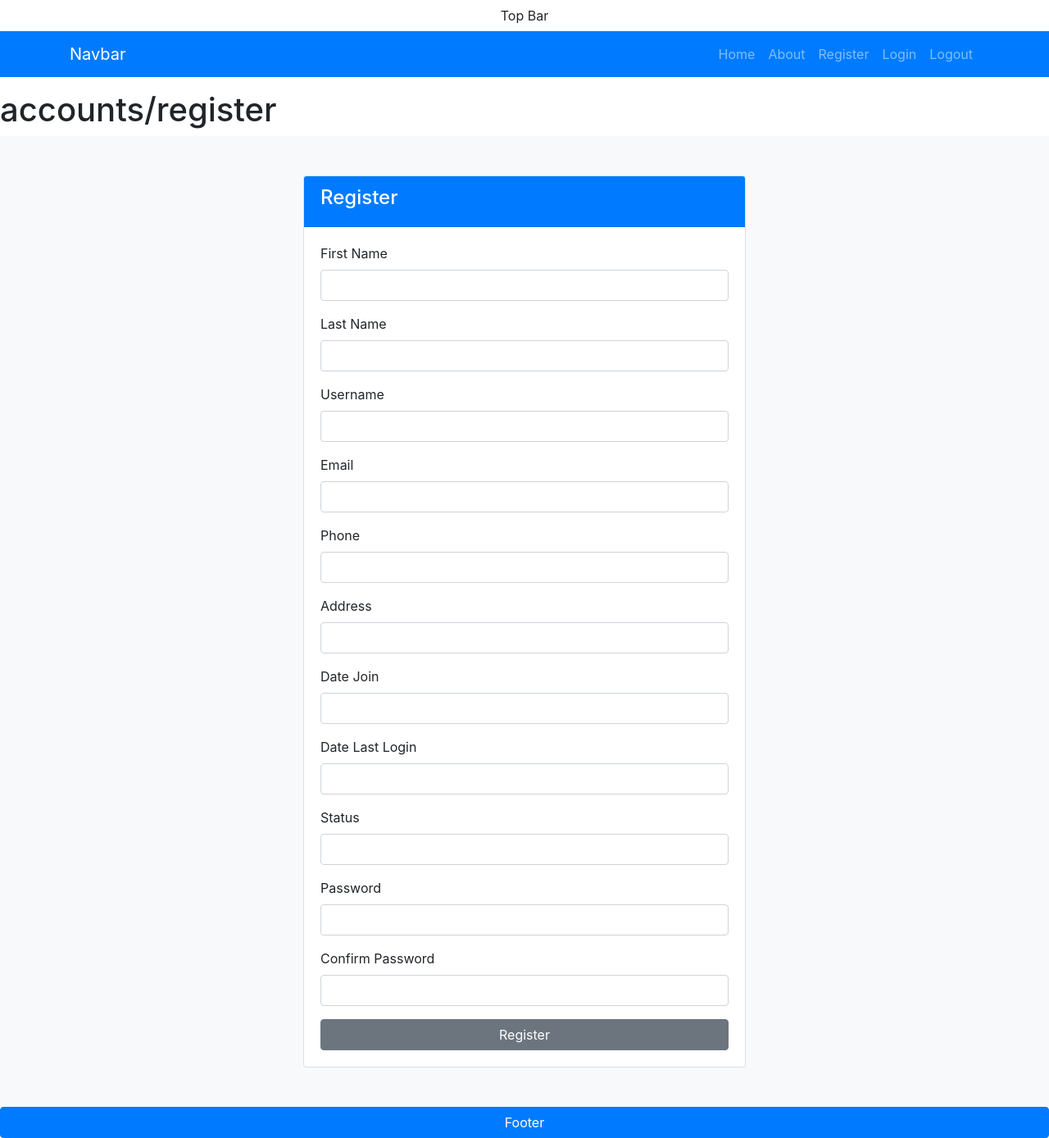
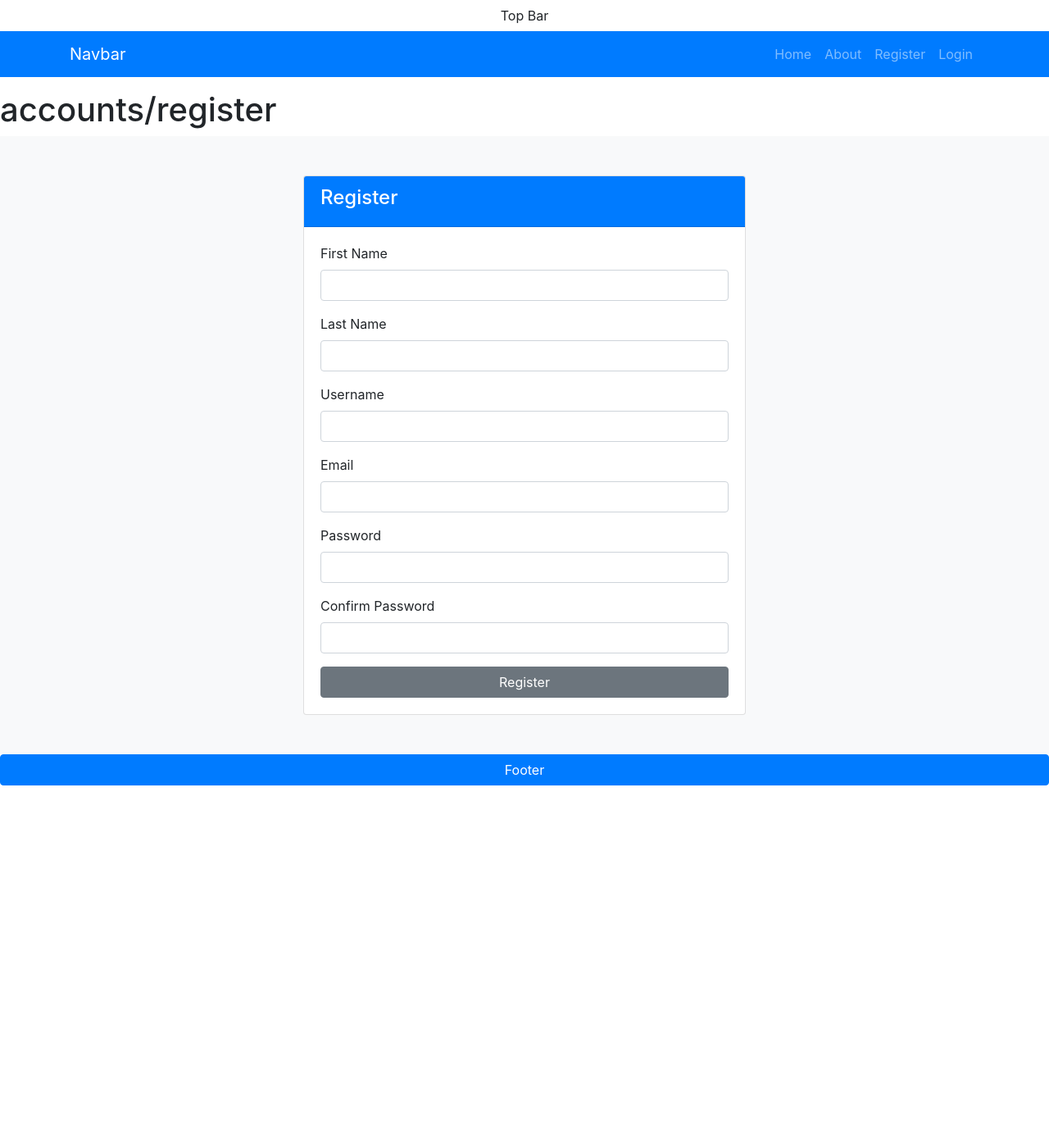
Before and after one commit to cslam0002/elib, a Django app: page /accounts/register in a window 1280 px wide. Shown: the whole page at 82% size. After the commit the page ends 958 px from the top, so only its background shows below. Run offline with Django 5.2, Linux system fonts and the light colour scheme.

Commit message:
create user account and provide login/logout service

```diff
--- a/accounts/urls.py
+++ b/accounts/urls.py
@@ -4,10 +4,13 @@ from . import views
 app_name = 'accounts'
 
 urlpatterns = [
+    path('login', views.login, name='login'),
+    path('logout', views.logout, name='logout'),
+    path('register', views.register, name='register'),
+
+
     path('edit', views.edit, name='edit'),
     path('listing', views.listing, name='listing'),
-    path('login', views.login, name='login'),
-    path('register', views.register, name='register'),
     path('reset', views.reset, name='reset'),
     path('search', views.search, name='search'),
     path('update', views.update, name='update'),
--- a/accounts/views.py
+++ b/accounts/views.py
@@ -1,4 +1,8 @@
 from django.shortcuts import render
+
+from django.shortcuts import redirect
+from django.contrib import messages, auth
+from django.contrib.auth.models import User
 
 # Create your views here.
 
@@ -9,12 +13,52 @@ def listing(request):
     return render(request, 'accounts/listing.html')
 
 def login(request):
+    if request.method == "POST":
+        username = request.POST["username"]
+        password = request.POST["password"]
+        user = auth.authenticate(request, username=username, password=password)
+        if user is not None:
+            auth.login(request, user)
+            messages.success(request, "You are logged in !")
+            # return redirect("accounts:dashboard")
+            return redirect("pages:index")
+        else:
+            messages.error(request, "Invalid credentials !")
+            return redirect("accounts:login")
     return render(request, 'accounts/login.html')
 
 def logout(request):
-    return render(request, 'pages/index.html')
+    if request.method == "POST":
+        auth.logout(request)
+        messages.success(request, "You are now logged out !")
+    return redirect("pages:index")
 
 def register(request):
+    if (request.method == "POST"):
+        first_name = request.POST['first_name']
+        last_name = request.POST['last_name']
+        username = request.POST['username']
+        email = request.POST['email']
+        password = request.POST['password']
+        password2 = request.POST['password2']
+        if password == password2:
+            if User.objects.filter(username=username).exists():
+                messages.error(request, "Username already exists !")
+                return redirect("accounts:register")
+            else:
+                if User.objects.filter(email=email).exists():
+                    messages.error(request,"Email already exists !")
+                    return redirect("accounts:register")
+                else:
+                    user = User.objects.create_user(username=username, password=password, email=email, first_name=first_name, last_name=last_name)
+                    user.save()
+                    messages.success(request, "Account created successfully !")
+                    return redirect("accounts:login")
+        else:
+            messages.error(request, "Passwords do not match !")
+            return redirect("accounts:register")
+    else:
+        return render(request, 'accounts/register.html')
     return render(request, 'accounts/register.html')
 
 def reset(request):
--- a/templates/accounts/edit.html
+++ b/templates/accounts/edit.html
@@ -5,7 +5,7 @@
 <h1> accounts/edit </h1>
 
  <section id="register" class="bg-light py-5">
-      <div class="container"">
+      <div class="container">
         <div class="row">
           <div class="col-md-6 mx-auto">
 
@@ -56,9 +56,6 @@
                       required
                     />
                   </div>
-
-
-
                   <div class="form-group">
                     <label for="phone">Phone</label>
                     <input
--- a/templates/accounts/register.html
+++ b/templates/accounts/register.html
@@ -5,7 +5,7 @@
 <h1> accounts/register </h1>
 
  <section id="register" class="bg-light py-5">
-      <div class="container"">
+      <div class="container">
         <div class="row">
           <div class="col-md-6 mx-auto">
 
@@ -56,60 +56,6 @@
                       required
                     />
                   </div>
-
-
-
-                  <div class="form-group">
-                    <label for="phone">Phone</label>
-                    <input
-                      id="phone"
-                      type="text"
-                      name="phone"
-                      class="form-control"
-                      required
-                    />
-                  </div>
-                  <div class="form-group">
-                    <label for="address">Address</label>
-                    <input
-                      id="address"
-                      type="text"
-                      name="address"
-                      class="form-control"
-                      required
-                    />
-                  </div>
-                  <div class="form-group">
-                    <label for="datejoin">Date Join</label>
-                    <input
-                      id="datejoined"
-                      type="text"
-                      name="datejoin"
-                      class="form-control"
-                      required
-                    />
-                  </div>
-                  <div class="form-group">
-                    <label for="lastlogin">Date Last Login</label>
-                    <input
-                      id="lastlogin"
-                      type="text"
-                      name="lastlogin"
-                      class="form-control"
-                      required
-                    />
-                  </div>
-                  <div class="form-group">
-                    <label for="status">Status</label>
-                    <input
-                      id="status"
-                      type="text"
-                      name="status"
-                      class="form-control"
-                      required
-                    />
-                  </div>
-
                   <div class="form-group">
                     <label for="password">Password</label>
                     <input
--- a/templates/partials/navbar.html
+++ b/templates/partials/navbar.html
@@ -7,10 +7,22 @@
                 <li class="nav-item"><a href={% url "pages:index" %} class="nav-link">Home</a></li>
                 <li class="nav-item"><a href={% url "pages:about" %} class="nav-link">About</a></li>
 
+                {% if user.is_authenticated %}
+                <!-- logout -->
+                <li class="nav-item">
+                    <a href="javascript:{document.getElementById('logout').submit()}" class="nav-link">
+                        <i class="fas fa-sign-out-alt">Logout</i>
+                    </a>
+                    <form action="{% url 'accounts:logout' %}" method="POST" id="logout">
+                        {% csrf_token %}
+                        <input type="hidden">
+                    </form>
+                </li>
+                <!-- end of logout -->
+                {% else %}
                 <li class="nav-item"><a href={% url "accounts:register" %} class="nav-link">Register</a></li>
                 <li class="nav-item"><a href={% url "accounts:login"    %} class="nav-link">Login</a></li>
-                <li class="nav-item"><a href={% url "pages:index"       %} class="nav-link">Logout</a></li>
+                {% endif %}
             </ul>
-
         </div>
     </nav>
```
